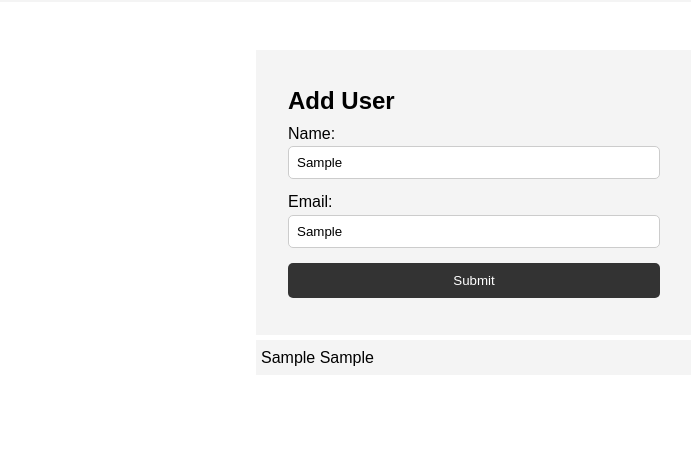
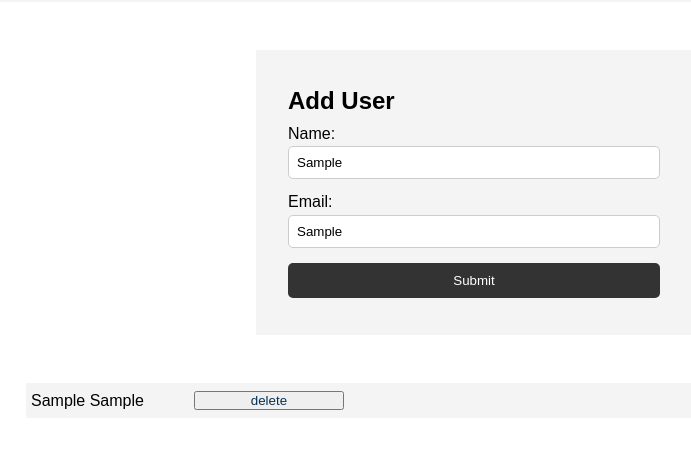
Before and after one commit to vanshika308/booking-appointment, a plain HTML site: page index.html in a window 1280 px wide. Both pictures are taken after typing "Sample", "Sample" into the empty fields and a click on the input "Submit". Shown: the part 81-530 px from the top of the page, without its empty margins (166-857 px from the left). Drawn offline with Linux system fonts and the light colour scheme.

Commit message:
added delete button

```diff
--- a/index.html
+++ b/index.html
@@ -27,7 +27,7 @@
         <input class="btn" type="submit" value="Submit" onclick="submitUserDetails(event)">
       </form>
 
-      <ul id="users"></ul>
+
 
       <!-- <ul class="items">
         <li class="item">Item 1</li>
@@ -35,7 +35,7 @@
         <li class="item">Item 3</li>
       </ul> -->
     </section>
-
+    <ul id="users"></ul>
 
     <script src="main.js"></script>
   </body>
--- a/main.js
+++ b/main.js
@@ -10,8 +10,20 @@
     showUserOnScreen(userDetails);
  }
  function showUserOnScreen(userDetails){
+
+  var userList = document.getElementById("users");
+  const item = document.createElement('li');
+  item.setAttribute('class','element');
+  const button =document.createElement('button');
+  button.setAttribute('class','btn-li');
+
+  button.textContent="delete";
+  button.addEventListener("click",function(){
+    userList.removeChild(item);
+    localStorage.removeItem("userDetails");
+  });
+  item.textContent=userDetails.name+" "+userDetails.email;
+  item.appendChild(button);
   const parentItem=document.getElementById('users');
-  const item = document.createElement('li');
-  item.textContent=userDetails.name+" "+userDetails.email;
   parentItem.appendChild(item);
  }
--- a/style.css
+++ b/style.css
@@ -75,3 +75,16 @@
     padding: 5px;
     margin: 5px;
   }
+  .btn-li{
+    width: 150px;
+    margin-left: 50px;
+    color: rgb(8, 49, 84);
+  }
+  .element{
+    margin: auto;
+    width: 70%;
+  }
+  li {
+    display: flex;
+    align-items: center;
+  }
```
